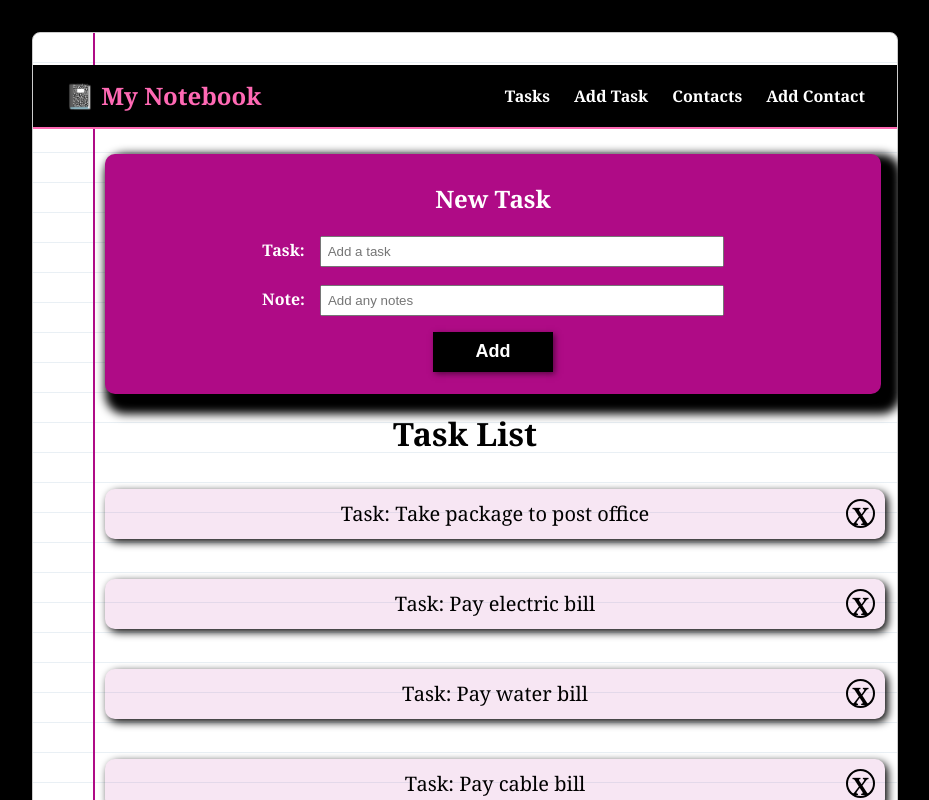
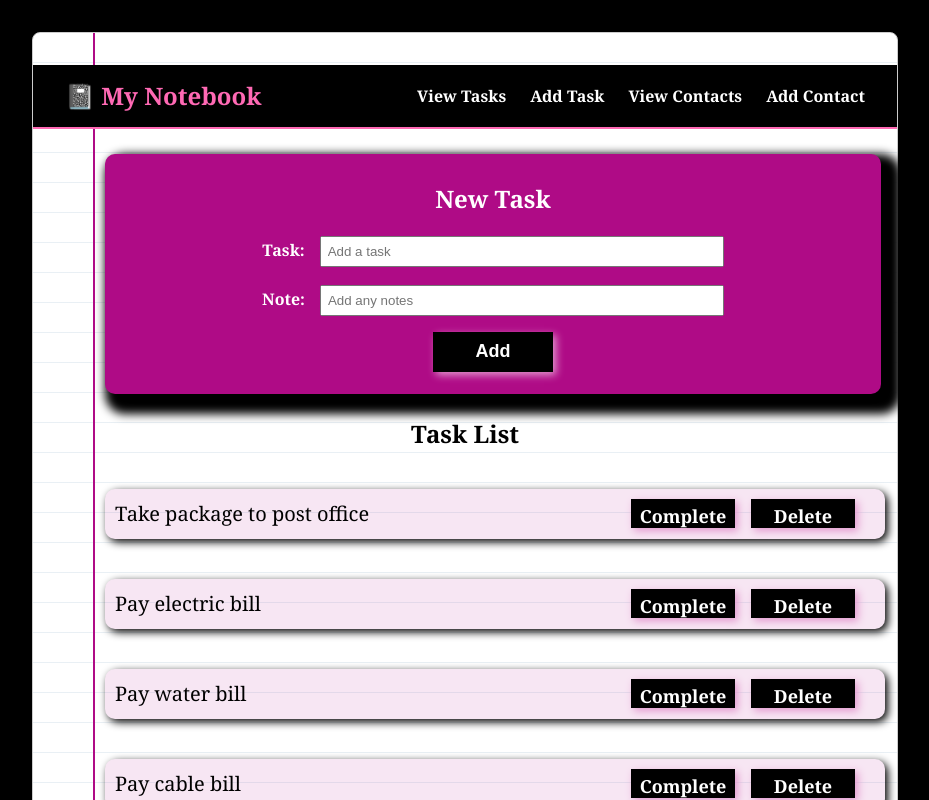
Before and after one commit to mstina03/to-do-list, a React (Create React App) app: page / in a window 1280 px wide. Shown: the top 800 px of the page, without its empty margins (175-1104 px from the left). Built offline with nearby package versions, Linux system fonts and the light colour scheme.

Commit message:
add delete and complete buttons

```diff
--- a/src/App.js
+++ b/src/App.js
@@ -35,7 +35,7 @@ function App() {
   const addContact = (front, back) => {
     const newContacts = [...tasks, { front, back }];
 
-     //setContactss(newContacts);
+    //setContactss(newContacts);
   }
 
 
@@ -51,13 +51,14 @@ function App() {
           <TaskForm addTask={addTask} />
         </section>
 
-        <h1>Task List</h1>
+
         <section id="tasks">
+          <h1>Task List</h1>
           <TaskContainer tasks={tasks} deleteTask={deleteTask} />
         </section>
 
         <section id='addcontact'>
-          <h1>Add Contact</h1>
+
           <ContactForm addContact={addContact} />
 
         </section>
--- a/src/components/ContactForm/ContactForm.css
+++ b/src/components/ContactForm/ContactForm.css
@@ -46,6 +46,7 @@
     font-size: 18px;
     height: 40px;
     font-weight: bold;
+    box-shadow: 3px 3px 8px rgb(227, 153, 207);
 }
 
 button:hover {
--- a/src/components/NavBar/NavBar.jsx
+++ b/src/components/NavBar/NavBar.jsx
@@ -12,9 +12,9 @@ const NavBar = () => {
             <h2 className="nav-logo">📓 My Notebook</h2>
 
             <div className={`nav-links ${menuOpen ? 'open' : ''}`}>
-                <li><a href="#tasks" onClick={closeMenu}>Tasks</a></li>
+                <li><a href="#tasks" onClick={closeMenu}>View Tasks</a></li>
                 <li><a href="#addnew" onClick={closeMenu}>Add Task</a></li>
-                <li><a href="#contacts" onClick={closeMenu}>Contacts</a></li>
+                <li><a href="#contacts" onClick={closeMenu}>View Contacts</a></li>
                 <li><a href="#addcontact" onClick={closeMenu}>Add Contact</a></li>
             </div>
 
--- a/src/components/TaskCard/TaskCard.css
+++ b/src/components/TaskCard/TaskCard.css
@@ -10,11 +10,12 @@
     height: 30px;
     display: flex;
     flex-direction: column;
-    justify-content: center;
-    align-items: center;
+    /* justify-content: center;
+    align-items: center; */
     cursor: pointer;
     user-select: none;
     position: relative;
+    text-align: left;
 
 
 }
@@ -23,21 +24,40 @@
     transform: scale(1.02);
 }
 
+.complete-task {
+    font-weight: bold;
+    font-size: 18px;
+    border: 2px solid black;
+    /* border-radius: 50%; */
+    position: absolute;
+    right: 150px;
+    top: 10px;
+    display: inline-block;
+    width: 100px;
+    height: 25px;
+    text-align: center;
+    background-color: black;
+    color: white;
+    box-shadow: 3px 3px 8px rgb(227, 153, 207);
+}
 
 .delete-task {
     font-weight: bold;
-    font-size: 24px;
+    font-size: 18px;
     border: 2px solid black;
-    border-radius: 50%;
+    /* border-radius: 50%; */
     position: absolute;
-    right: 10px;
+    right: 30px;
     top: 10px;
     display: inline-block;
-    width: 25px;
+    width: 100px;
     height: 25px;
     text-align: center;
+    background-color: black;
+    color: white;
+    box-shadow: 3px 3px 8px rgb(227, 153, 207);
 }
 
-.delete-task:hover {
+.delete-task:hover, .complete-task:hover {
     background-color: lightgrey;
 }
--- a/src/components/TaskCard/TaskCard.jsx
+++ b/src/components/TaskCard/TaskCard.jsx
@@ -2,13 +2,13 @@ import React from 'react';
 import './TaskCard.css';
 
 
-export default function TaskCard({ front, back, deleteTask }) {
+export default function TaskCard({ front, back, deleteTask, completeTask }) {
 
     const [isFront, setFront] = React.useState(true);
 
     const cardContent = isFront ?
-        <div className='card-front'>Task: {front}</div> :
-        <div className='card-back'>Notes: {back}</div>;
+        <div className='card-front'> {front}</div> :
+        <div className='card-back'> Notes:{back}</div>;
 
     const handleFlip = () => {
         setFront(!isFront);
@@ -20,9 +20,17 @@ export default function TaskCard({ front, back, deleteTask }) {
 
     }
 
+    const handleComplete = (e) => {
+        e.preventDefault();
+        e.stopPropagation();
+        completeTask(front);
+
+    }
+
     return (
         <div className='task-card' onClick={handleFlip}>
-            <span className='delete-task' onClick={handleDelete}>X</span>
+            <span className='complete-task' onClick={handleComplete}>Complete</span>
+            <span className='delete-task' onClick={handleDelete}>Delete</span>
             {cardContent}
 
         </div>
--- a/src/components/TaskForm/TaskForm.css
+++ b/src/components/TaskForm/TaskForm.css
@@ -46,6 +46,8 @@
     font-size: 18px;
     height: 40px;
     font-weight: bold;
+    box-shadow: 3px 3px 8px rgb(227, 153, 207);
+
 }
 
 button:hover {
```
